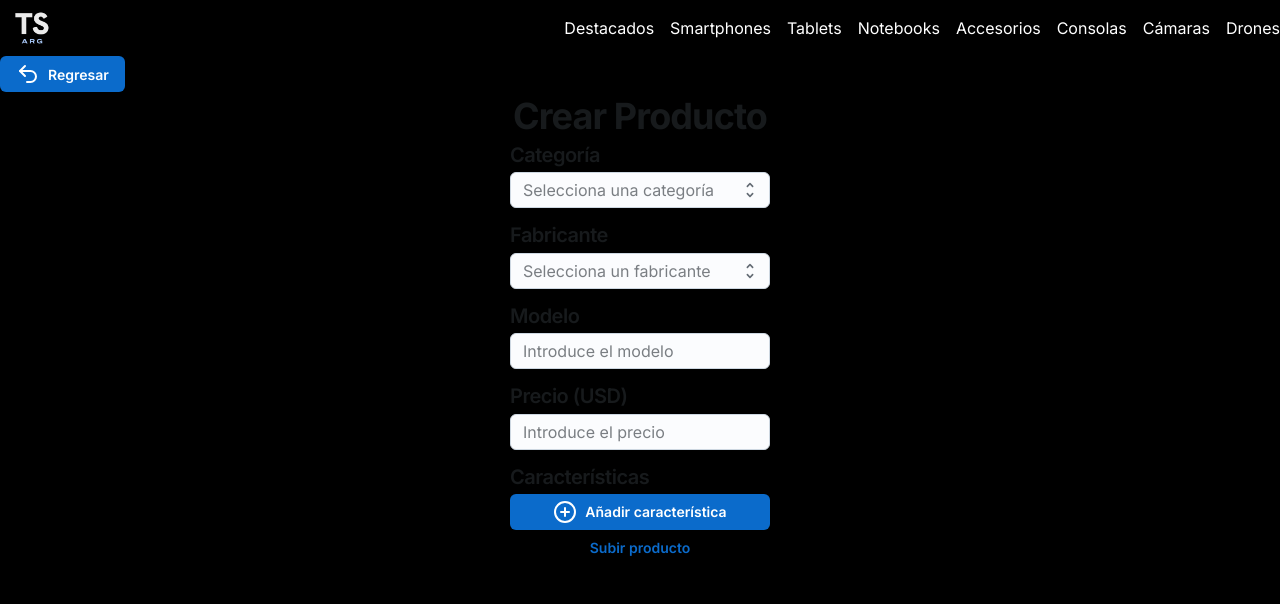
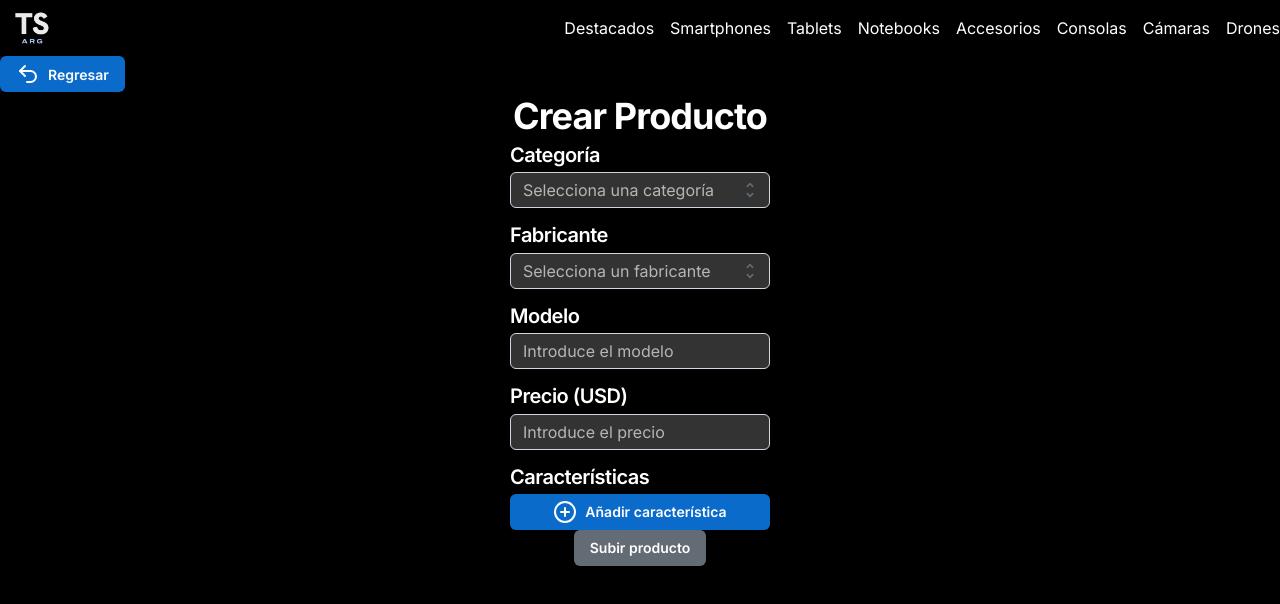
Before and after one commit to TadekDuran/TecnoStore, a Next.js app: page /admin/create in a window 1280 px wide. Shown: the top 604 px of the page. Built offline with nearby package versions, Linux system fonts and the light colour scheme.

Commit message:
update colors: AdminPage, CreateProduct page

```diff
--- a/src/app/admin/create/page.jsx
+++ b/src/app/admin/create/page.jsx
@@ -118,17 +118,17 @@ const CreateProduct = () => {
         Regresar
       </Button>
       <form onSubmit={handleSubmit} className="flex flex-col items-center">
-        <Typography level="h1">Crear Producto</Typography>
+        <Typography level="h1" sx={{ color: "white" }}>Crear Producto</Typography>
 
-        <FormControl sx={{ display: "flex" }}>
-          <Typography level="h4" sx={{ mb: 0.3 }}>
+        <FormControl sx={{ display: "flex", color: "white" }}>
+          <Typography level="h4" sx={{ mb: 0.3, color: "white" }}>
             Categoría
           </Typography>
           <Select
             placeholder="Selecciona una categoría"
             value={categoria}
             onChange={(e, newValue) => setCategoria(newValue)}
-            sx={{ mb: 1.5 }}
+            sx={{ mb: 1.5, color: "white", backgroundColor: "#333", '& .MuiSelect-select': { color: 'white' }, ":hover": { backgroundColor: "#505050"} }}
           >
             {categorias.map((categoria) => (
               <Option key={categoria.tipo} value={categoria.tipo}>
@@ -137,14 +137,14 @@ const CreateProduct = () => {
             ))}
           </Select>
 
-          <Typography level="h4" sx={{ mb: 0.3 }}>
+          <Typography level="h4" sx={{ mb: 0.3, color: "white" }}>
             Fabricante
           </Typography>
           <Select
             placeholder="Selecciona un fabricante"
             value={fabricante}
             onChange={(e, newValue) => setFabricante(newValue)}
-            sx={{ mb: 1.5 }}
+            sx={{ mb: 1.5, color: "white", backgroundColor: "#333", '& .MuiSelect-select': { color: 'white' }, ":hover": { backgroundColor: "#505050"} }}
           >
             {fabricantes.map((fabricante) => (
               <Option key={fabricante.nombre} value={fabricante.nombre}>
@@ -153,17 +153,17 @@ const CreateProduct = () => {
             ))}
           </Select>
 
-          <Typography level="h4" sx={{ mb: 0.3 }}>
+          <Typography level="h4" sx={{ mb: 0.3, color: "white" }}>
             Modelo
           </Typography>
           <Input
             placeholder="Introduce el modelo"
             value={modelo}
             onChange={(e) => setModelo(e.target.value)}
-            sx={{ mb: 1.5 }}
+            sx={{ mb: 1.5, color: "white", backgroundColor: "#333", '&::placeholder': { color: 'lightgray' } }}
           />
 
-          <Typography level="h4" sx={{ mb: 0.3 }}>
+          <Typography level="h4" sx={{ mb: 0.3, color: "white" }}>
             Precio (USD)
           </Typography>
           <Input
@@ -171,10 +171,10 @@ const CreateProduct = () => {
             placeholder="Introduce el precio"
             value={precio}
             onChange={(e) => setPrecio(e.target.value)}
-            sx={{ mb: 1.5 }}
+            sx={{ mb: 1.5, color: "white", backgroundColor: "#333", '&::placeholder': { color: 'lightgray' } }}
           />
 
-          <Typography level="h4" sx={{ mb: 0.3 }}>
+          <Typography level="h4" sx={{ mb: 0.3, color: "white" }}>
             Características
           </Typography>
           <div className="flex flex-col gap-2 w-full">
@@ -188,6 +188,7 @@ const CreateProduct = () => {
                       onChange={(e) =>
                         handleInputChange("nombre", e.target.value, index)
                       }
+                      sx={{ color: "white", backgroundColor: "#333", '&::placeholder': { color: 'lightgray' } }}
                     />
                     <Input
                       placeholder="Valor"
@@ -195,41 +196,41 @@ const CreateProduct = () => {
                       onChange={(e) =>
                         handleInputChange("valor", e.target.value, index)
                       }
+                      sx={{ color: "white", backgroundColor: "#333", '&::placeholder': { color: 'lightgray' } }}
                     />
-                    <Button onClick={() => saveCaracteristica(index)}>
+                    <Button onClick={() => saveCaracteristica(index)} sx={{ color: "white" }}>
                       Guardar
                     </Button>
                   </>
                 ) : (
                   <>
-                    <Typography>{`${caracteristica.nombre}: ${caracteristica.valor}`}</Typography>
-                    <IconButton onClick={() => editCaracteristica(index)}>
+                    <Typography sx={{ color: "white" }}>{`${caracteristica.nombre}: ${caracteristica.valor}`}</Typography>
+                    <IconButton onClick={() => editCaracteristica(index)} sx={{ color: "white" }}>
                       <Pencil />
                     </IconButton>
                   </>
                 )}
-                <IconButton onClick={() => removeCaracteristica(index)}>
+                <IconButton onClick={() => removeCaracteristica(index)} sx={{ color: "white" }}>
                   <Trash2 />
                 </IconButton>
               </Stack>
             ))}
             {error && (
-              <Typography level="body2" color="danger">
+              <Typography level="body2" color="danger" sx={{ color: "white" }}>
                 {error}
               </Typography>
             )}
-            <Button startDecorator={<CirclePlus />} onClick={addCaracteristica}>
+            <Button startDecorator={<CirclePlus />} onClick={addCaracteristica} sx={{ color: "white" }}>
               Añadir característica
             </Button>
           </div>
         </FormControl>
 
-        <Button type="submit" variant="plain">
+        <Button type="submit" color="neutral" variant="solid" sx={{ color: "white" }}>
           Subir producto
         </Button>
       </form>
     </div>
   );
 };
-
 export default CreateProduct;
--- a/src/app/admin/page.jsx
+++ b/src/app/admin/page.jsx
@@ -10,20 +10,6 @@ import DeleteModal from "@/components/DeleteModal";
 import EditModal from "@/components/EditModal";
 
 const AdminPage = () => {
-  const fabricantes = [
-    { nombre: "Xiaomi" },
-    { nombre: "Samsung" },
-    { nombre: "Motorola" },
-    { nombre: "iPhone" },
-  ];
-
-  const categorias = [
-    { tipo: "Smartphone" },
-    { tipo: "Tablet" },
-    { tipo: "Notebook" },
-    { tipo: "Consola" },
-  ];
-
   const columns = [
     { name: "Modelo" },
     { name: "Categoría" },
@@ -103,13 +89,28 @@ const AdminPage = () => {
   return (
     <div>
       <Button
+        color="neutral"
         component="a"
         href="/admin/create"
         startDecorator={<CirclePlus />}
       >
         Nuevo Producto
       </Button>
-      <Table aria-label="basic table">
+      <Table
+       aria-label="basic table"
+       size="sm"
+       stickyHeader
+       sx={{
+        backgroundColor: "#1a1a1a",
+        color: "#fff",
+        '& th': {
+          backgroundColor: "#333",
+          color: "#fff",
+        },
+        '& td': {
+          borderColor: "#444",
+        },
+      }}>
         <thead>
           <tr>
             {columns.map((column) => (
@@ -125,13 +126,13 @@ const AdminPage = () => {
               <td>{product.precio}</td>
               <td>{product.fabricante}</td>
               <td>
-                <Button onClick={() => handleHighlight(product)}>
+                <Button onClick={() => handleHighlight(product)} color="neutral">
                   {product.destacado ? <StarOff /> : <Star />}
                 </Button>
-                <Button onClick={() => openEditModal(product)}>
+                <Button onClick={() => openEditModal(product)} color="neutral">
                   <Pencil />
                 </Button>
-                <Button onClick={() => openDeleteModal(product)}>
+                <Button onClick={() => openDeleteModal(product)} color="neutral">
                   <Trash2 />
                 </Button>
               </td>
--- a/src/app/layout.jsx
+++ b/src/app/layout.jsx
@@ -1,10 +1,6 @@
 import { Inter } from "next/font/google";
 import "./globals.css";
-import InitColorSchemeScript from "@mui/joy/InitColorSchemeScript";
-import { CssVarsProvider, extendTheme } from "@mui/joy/styles";
-import CssBaseline from "@mui/joy/CssBaseline";
-
-import Navbar from "@/components/Navbar";
+import RootLayoutClient from "@/components/RootLayoutClient"; // Importar la parte cliente
 
 const inter = Inter({ subsets: ["latin"] });
 
@@ -17,12 +13,7 @@ export default function RootLayout({ children }) {
   return (
     <html lang="es" suppressHydrationWarning={true}>
       <body className={`${inter.className} h-screen bg-black text-white`}>
-        <InitColorSchemeScript />
-        <CssVarsProvider>
-          <CssBaseline />
-          <Navbar />
-          {children}
-        </CssVarsProvider>
+        <RootLayoutClient>{children}</RootLayoutClient> {/* Renderiza la parte cliente */}
       </body>
     </html>
   );
--- a/src/components/EditModal.jsx
+++ b/src/components/EditModal.jsx
@@ -116,7 +116,11 @@ const EditModal = ({ isEditModalOpen, handleCloseModals, selectedProduct, setPro
 
     return (
         <Modal open={isEditModalOpen} onClose={handleCloseModals}>
-            <ModalDialog>
+            <ModalDialog sx={{
+                backgroundColor: "#1a1a1a", // Fondo oscuro para el modal
+                color: "#fff", // Texto blanco
+                borderRadius: "8px", // Ajustar bordes para darle un aspecto suave
+            }}>
                 <form action="" className="flex flex-col items-center">
                     <Typography level="h6">
                         Editar producto: {selectedProduct?.modelo}
@@ -207,14 +211,14 @@ const EditModal = ({ isEditModalOpen, handleCloseModals, selectedProduct, setPro
                                         </>
                                     ) : (
                                         <>
-                                            <Typography>{`${caracteristica.nombre}: ${caracteristica.valor}`}</Typography>
+                                            <Typography textColor={"common.white"}>{`${caracteristica.nombre}: ${caracteristica.valor}`}</Typography>
                                             <IconButton onClick={() => editCaracteristica(index)}>
-                                                <Pencil />
+                                                <Pencil color="#fff" />
                                             </IconButton>
                                         </>
                                     )}
                                     <IconButton onClick={() => removeCaracteristica(index)}>
-                                        <Trash2 />
+                                        <Trash2 color="#fff" />
                                     </IconButton>
                                 </Stack>
                             ))}
--- /dev/null
+++ b/src/components/RootLayoutClient.jsx
@@ -0,0 +1,36 @@
+'use client';
+
+import { CssVarsProvider, extendTheme } from "@mui/joy/styles";
+import InitColorSchemeScript from "@mui/joy/InitColorSchemeScript";
+import CssBaseline from "@mui/joy/CssBaseline";
+import Navbar from "@/components/Navbar";
+
+// Definir el tema y mantener el modo oscuro
+const theme = extendTheme({
+  colorSchemes: {
+    dark: {
+      palette: {
+        background: {
+          body: "#000",
+        },
+        text: {
+          primary: "#fff",
+        },
+      },
+    },
+  },
+  defaultMode: "dark", // Forzar modo oscuro
+});
+
+export default function RootLayoutClient({ children }) {
+  return (
+    <>
+      <InitColorSchemeScript defaultMode="dark"/>
+      <CssVarsProvider theme={theme}>
+        <CssBaseline />
+        <Navbar />
+        {children}
+      </CssVarsProvider>
+    </>
+  );
+}
```
Also changed, not shown: 1 other file (tests, documents, lock files or other folders).
